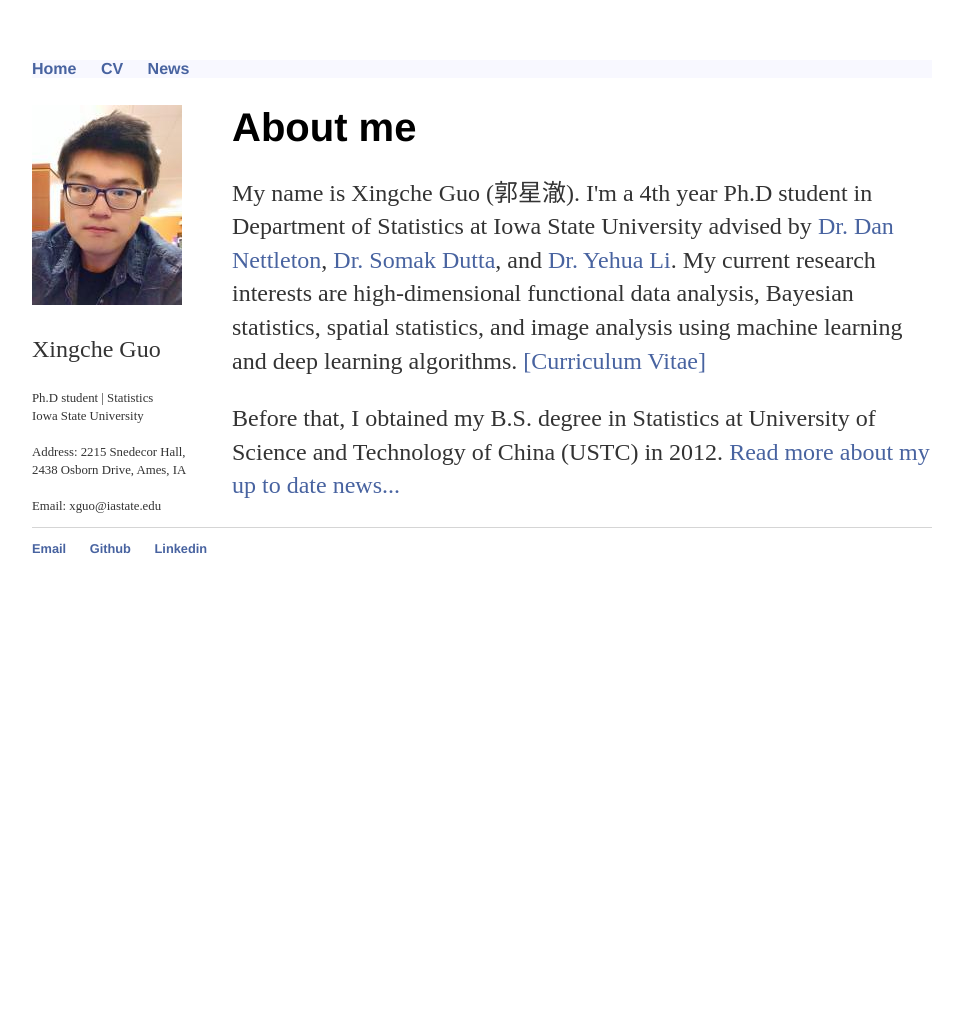
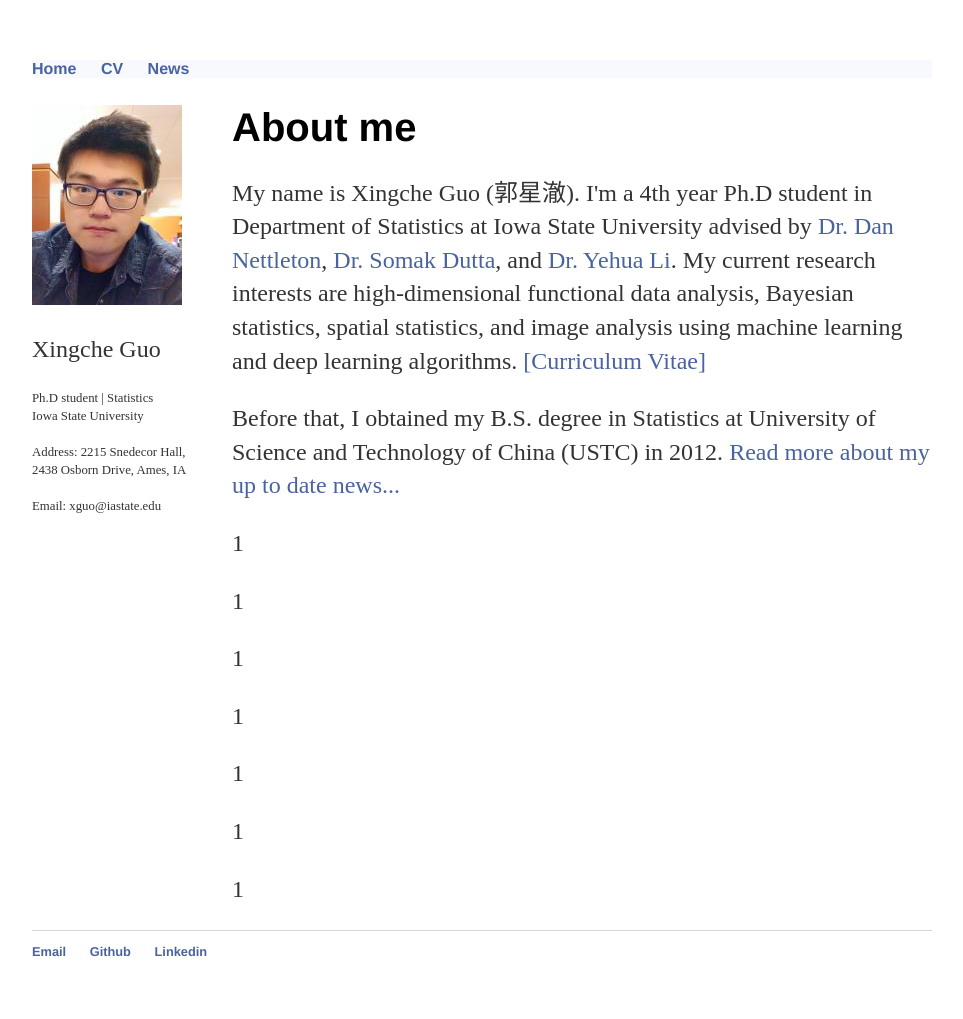
Before and after one commit to xingcheg/xingcheg.github.io, a Jekyll site: the page built from index.html, in a window 1280 px wide. Shown: the whole page, without its empty margins (158-1121 px from the left). Built offline with Jekyll 4.4.1, drawn with Linux system fonts in a browser that asks for light colours; before the commit the page ends 900 px from its top, so only the background shows below that.

Commit message:
Update index.html

```diff
--- a/index.html
+++ b/index.html
@@ -15,4 +15,11 @@ title: Xingche Guo
 	<p>Before that, I obtained my B.S. degree in Statistics at University of Science and Technology
 	   of China (USTC) in 2012.
 	   <a href="/news">Read more about my up to date news...</a></p>
+	<p>1</p>
+	<p>1</p>
+	<p>1</p>
+	<p>1</p>
+	<p>1</p>
+	<p>1</p>
+	<p>1</p>
 </div><!-- /.blurb -->
```
